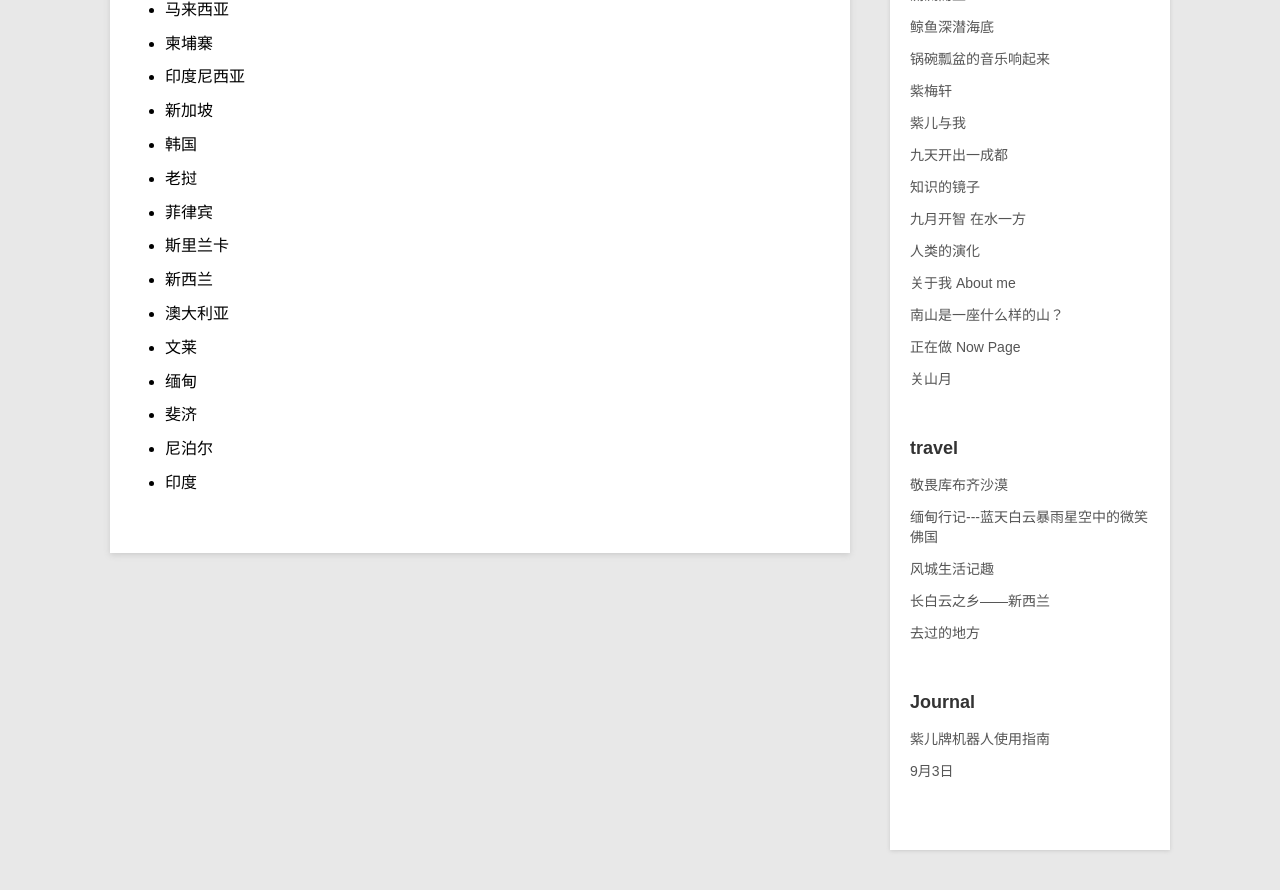
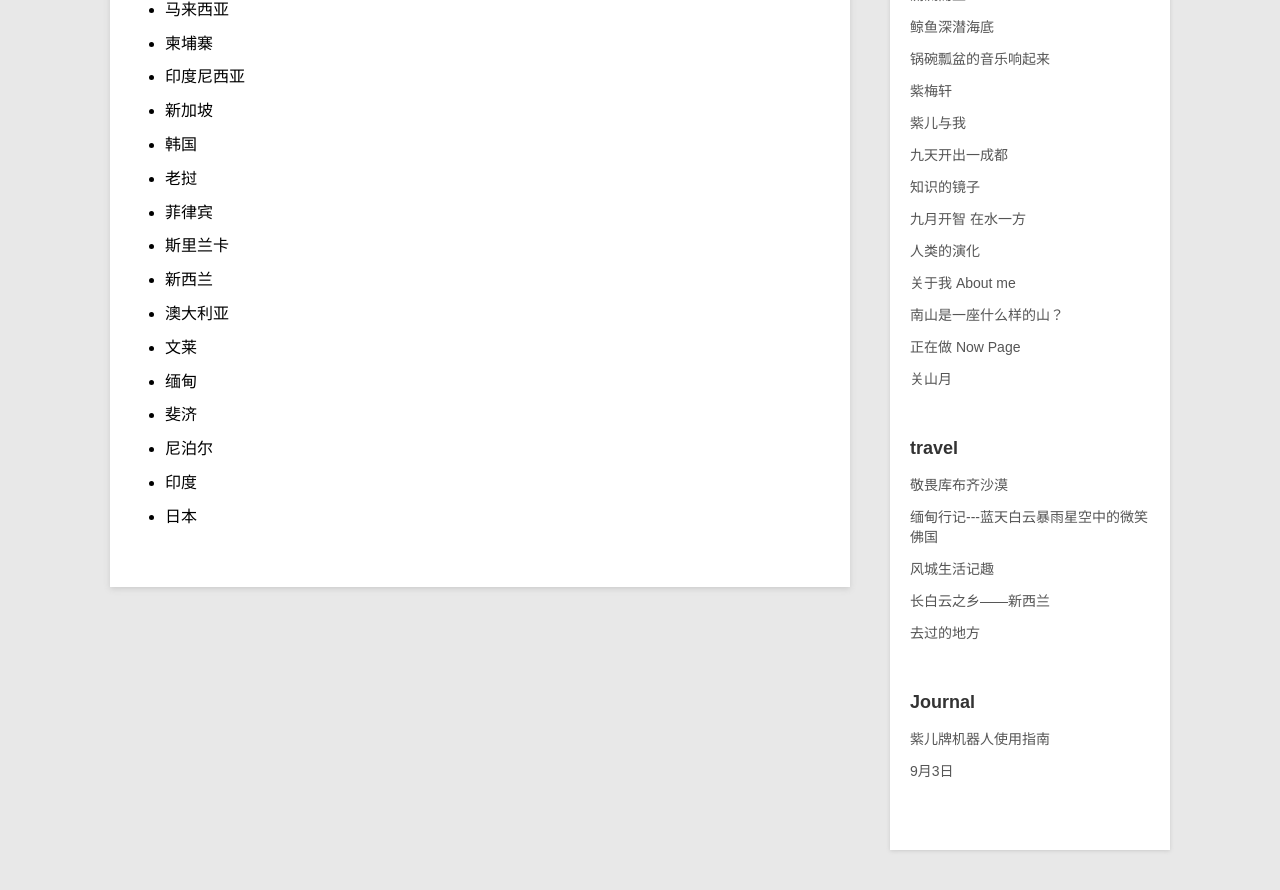
Before and after one commit to violettianjie/violettianjie.github.io, a Jekyll site: the page built from _posts/travel/2017-09-03-place-i-been.md, in a window 1280 px wide and 900 px high, scrolled down 1610 px. Shown: the top 890 px of the window. Built offline with Jekyll 4.4.1, drawn with Linux system fonts in a browser that asks for light colours.

Commit message:
Update 2017-09-03-place-i-been.md

```diff
--- a/_posts/travel/2017-09-03-place-i-been.md
+++ b/_posts/travel/2017-09-03-place-i-been.md
@@ -62,3 +62,4 @@ description: 国内国外走过的城市
 * 斐济
 * 尼泊尔
 * 印度
+* 日本
```
